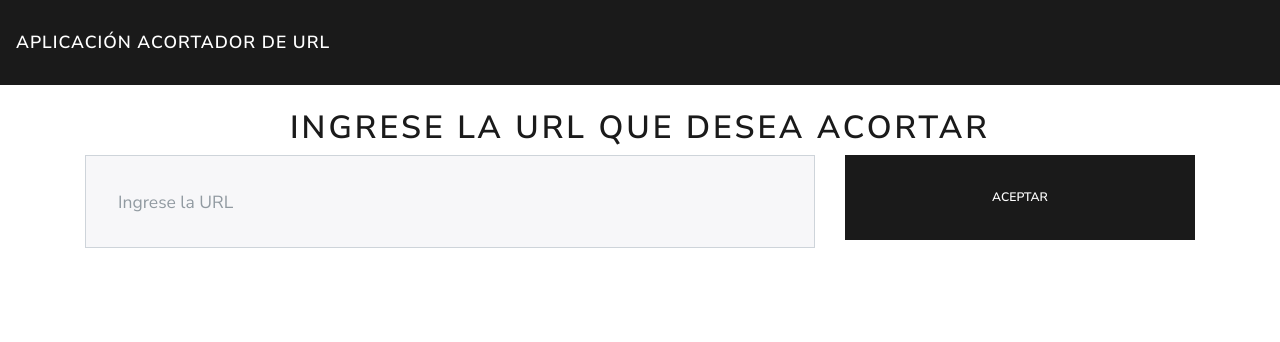
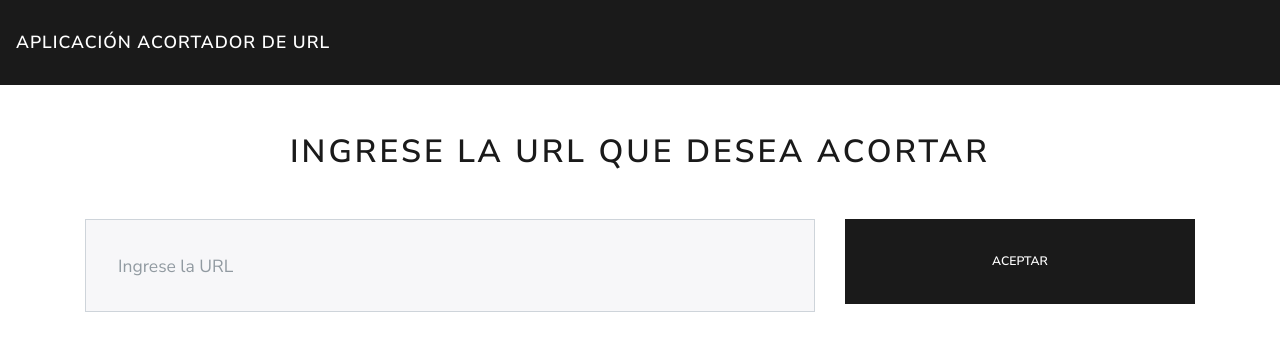
Before and after one commit to Daniel151505/Aplicacion-Acortador-de-URL, an Angular app in the folder Aplicacion-Acortador-de-URL/: page / in a window 1280 px wide. Shown: the top 342 px of the page. Built offline with nearby package versions, Linux system fonts and the light colour scheme.

Commit message:
Fix error

```diff
--- a/Aplicacion-Acortador-de-URL/src/app/components/acortador-url/acortador-url.component.html
+++ b/Aplicacion-Acortador-de-URL/src/app/components/acortador-url/acortador-url.component.html
@@ -1,10 +1,16 @@
-<div class="container mt-4">
-    <h1 class="display-5 text-center">Ingrese la URL que desea acortar</h1>
-    <div class="row mb-4">
-        <div class="col-lg-8">
+<div *ngIf="mostrarError" class="alert alert-dismissible alert-danger text-center">
+    <div class="text-center">
+        <h3> {{textError | uppercase}} </h3>
+    </div>
+</div>
+
+<div class="container mt-5">
+    <h1 class="display-5 text-center color">Ingrese la URL que desea acortar</h1>
+    <div class="row mb-4 mt-4">
+        <div class="col-lg-8 mt-4">
             <input type="text" [(ngModel)]="nombreURL" class="form-control form-control-lg" placeholder="Ingrese la URL">
         </div>
-        <div class="col-lg-4">
+        <div class="col-lg-4 mt-4">
             <button (click)="procesarURL()" class="btn btn-primary btn-block btn-lg">Aceptar</button>
         </div>
     </div>
```
